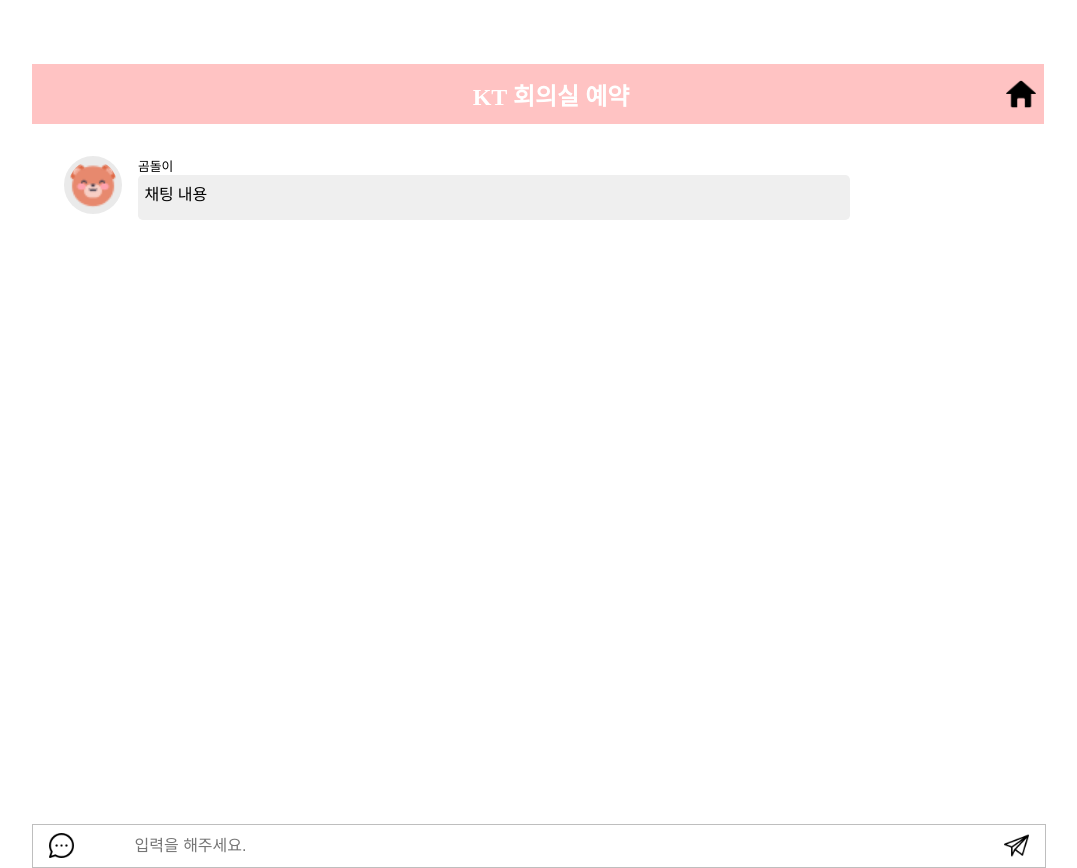
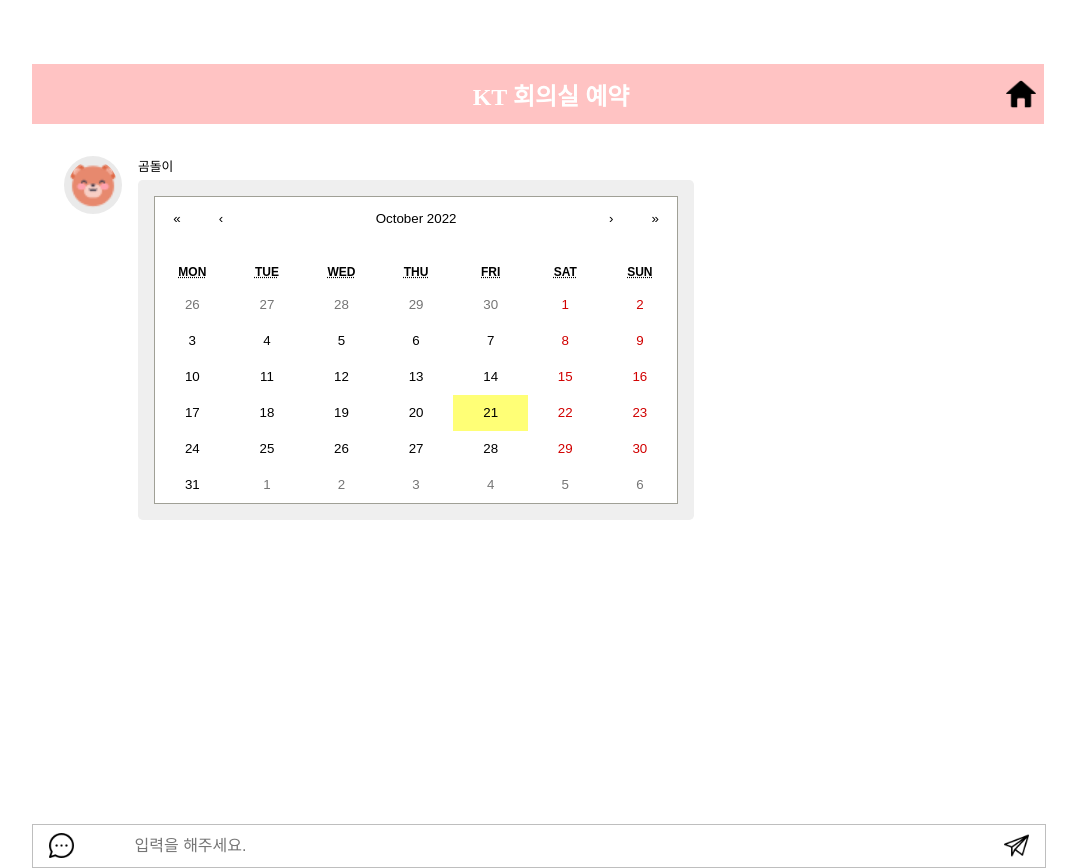
Before and after one commit to jae464/caravan-project, a React (Create React App) app in the folder front/: page /reservation in a window 1280 px wide. Shown: the whole page, without its empty margins (102-1179 px from the left). Built offline with nearby package versions, Linux system fonts and the light colour scheme.

Commit message:
[FEAT] 달력 폼 구현중

```diff
--- a/front/package.json
+++ b/front/package.json
@@ -9,9 +9,11 @@
     "@testing-library/jest-dom": "^5.16.5",
     "@testing-library/react": "^13.3.0",
     "@testing-library/user-event": "^13.5.0",
+    "@types/react-calendar": "^3.5.2",
     "@types/styled-components": "^5.1.26",
     "axios": "^0.27.2",
     "react": "^18.2.0",
+    "react-calendar": "^3.9.0",
     "react-dom": "^18.2.0",
     "react-router-dom": "^6.3.0",
     "react-scripts": "5.0.1",
--- /dev/null
+++ b/front/src/components/CalendarForm.tsx
@@ -0,0 +1,21 @@
+import React, { useState } from 'react'
+import Calendar from 'react-calendar'
+import styled from '@emotion/styled';
+
+const CalendarForm = () => {
+    const [value, onChange] = useState(new Date());
+  return (
+
+    <CustomCalendar onChange={onChange} />
+
+  )
+}
+
+const CustomCalendar = styled(Calendar)`
+    width: 100%;
+    height: 100%;
+    margin: 0 auto;
+`
+
+
+export default CalendarForm
--- a/front/src/layouts/ChatBotLayout/index.tsx
+++ b/front/src/layouts/ChatBotLayout/index.tsx
@@ -1,14 +1,14 @@
 import React from 'react'
 import styled from '@emotion/styled'
-
-const ChatBotLayout = () => {
+import 'react-calendar/dist/Calendar.css';
+const ChatBotLayout = ({ children }: {children: React.ReactNode}) => {
   return (
     <>
         <Container>
             <ChatbotImage src='http://localhost:3001/icon/bear.png' />
             <ChatbotContent>
                 <ChatbotNickname>곰돌이</ChatbotNickname>
-                <Content>채팅 내용</Content>
+                <Content>{children}</Content>
             </ChatbotContent>
         </Container>
     </>
@@ -43,14 +43,17 @@
 
 const ChatbotNickname = styled.div`
     font-size: 0.8rem;
+    margin-bottom: 0.3rem;
 `
 
 const Content = styled.div`
-    width: 80%;
-    height:2rem;
-    padding: 0.4rem;
+    display: flex;
+    width: 60%;
+    padding: 1rem;
     border-radius: 0.3rem;
     background-color: #EFEFEF;
+    align-items: center;
+    // justify-content: center;
     // border: 1px solid black;
 `
 export default ChatBotLayout
--- a/front/src/pages/ReservationPage.tsx
+++ b/front/src/pages/ReservationPage.tsx
@@ -1,4 +1,5 @@
 import styled from "@emotion/styled";
+import CalendarForm from "components/CalendarForm";
 import ReservationForm from "components/ReservationForm";
 import AppLayout from "layouts/AppLayout";
 import ChatBotLayout from "layouts/ChatBotLayout";
@@ -6,7 +7,9 @@
 const ReservationPage = () => {
   return (
     <AppLayout>
-      <ChatBotLayout />
+      <ChatBotLayout>
+        <CalendarForm />
+      </ChatBotLayout>
       {/* <ChatBotLayout />
       <ChatBotLayout />
       <ChatBotLayout />
```
